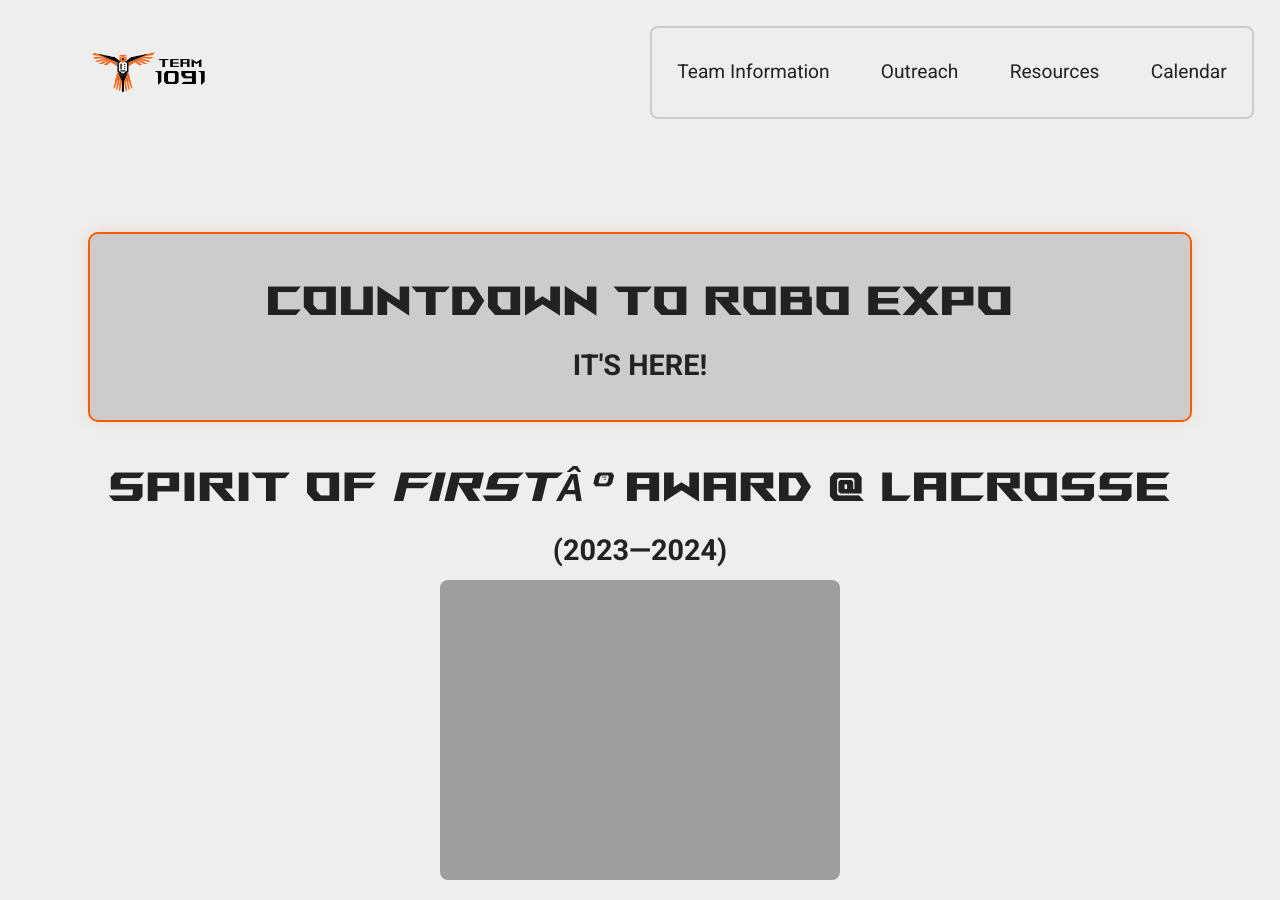
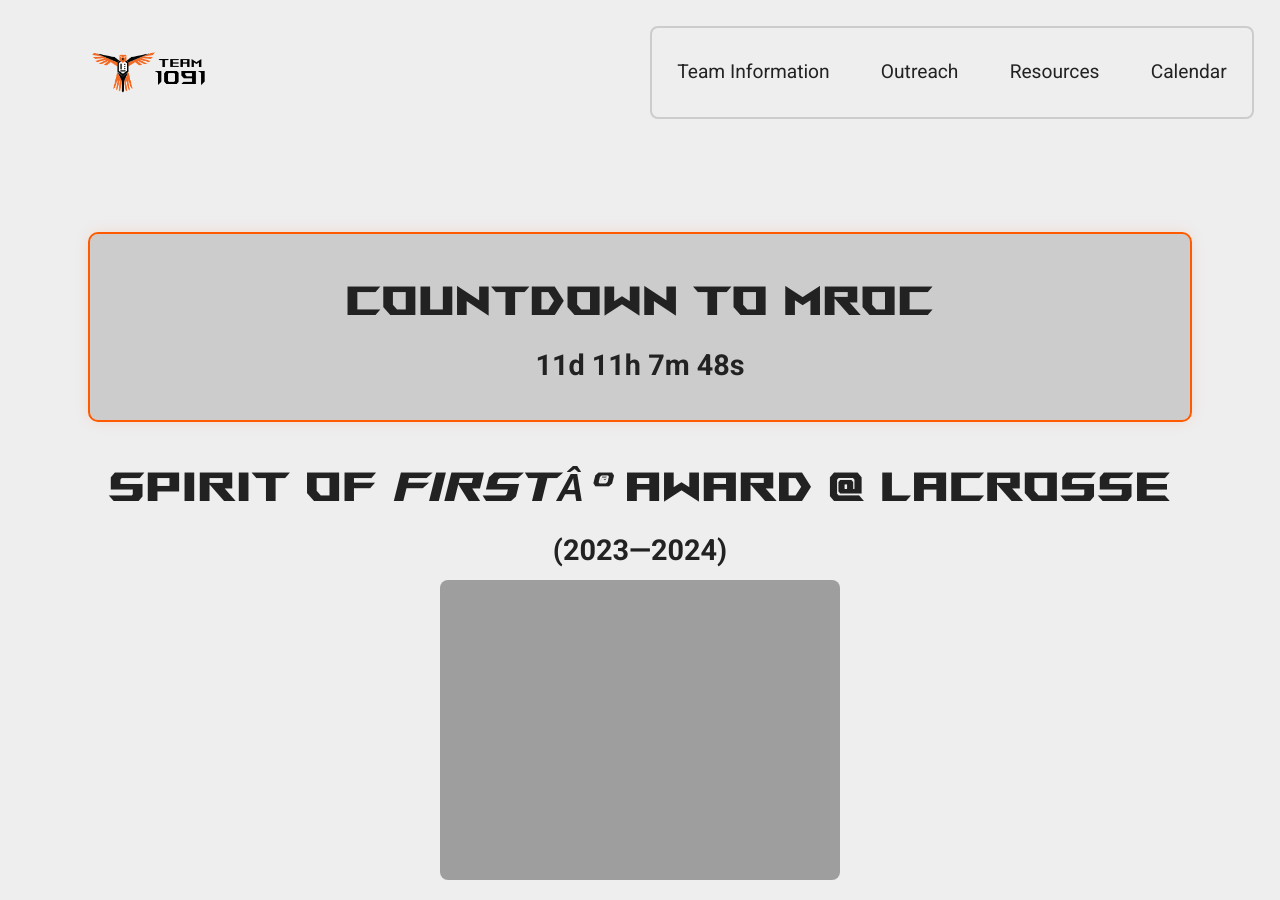
Before and after one commit to Team1091/team1091.github.io, a Jekyll site: the page built from index.html, in a window 1280 px wide and 900 px high. Built offline with Jekyll 4.4.1, drawn with Linux system fonts in a browser that asks for light colours.

Commit message:
Update index.html

```diff
--- a/index.html
+++ b/index.html
@@ -23,7 +23,7 @@
     }
 </style>
 <div class="countdown">
-    <h1>Countdown to Robo Expo</h1>
+    <h1>Countdown to MROC</h1>
     <h2 id="timer"></h2>
 </div>
 <div class="main-image">
```
Also changed, not shown: other parts of index.html (+1 -1 lines).
